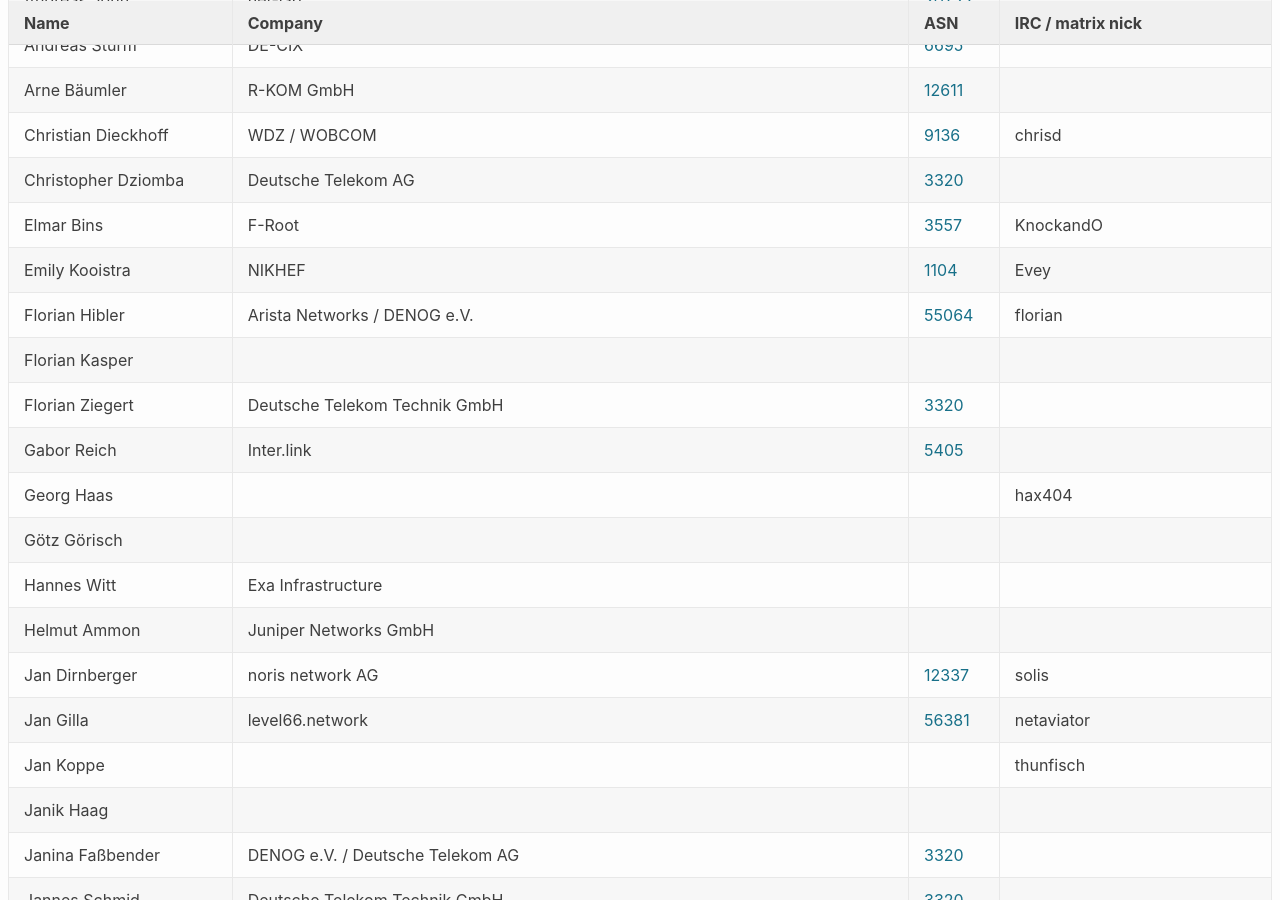
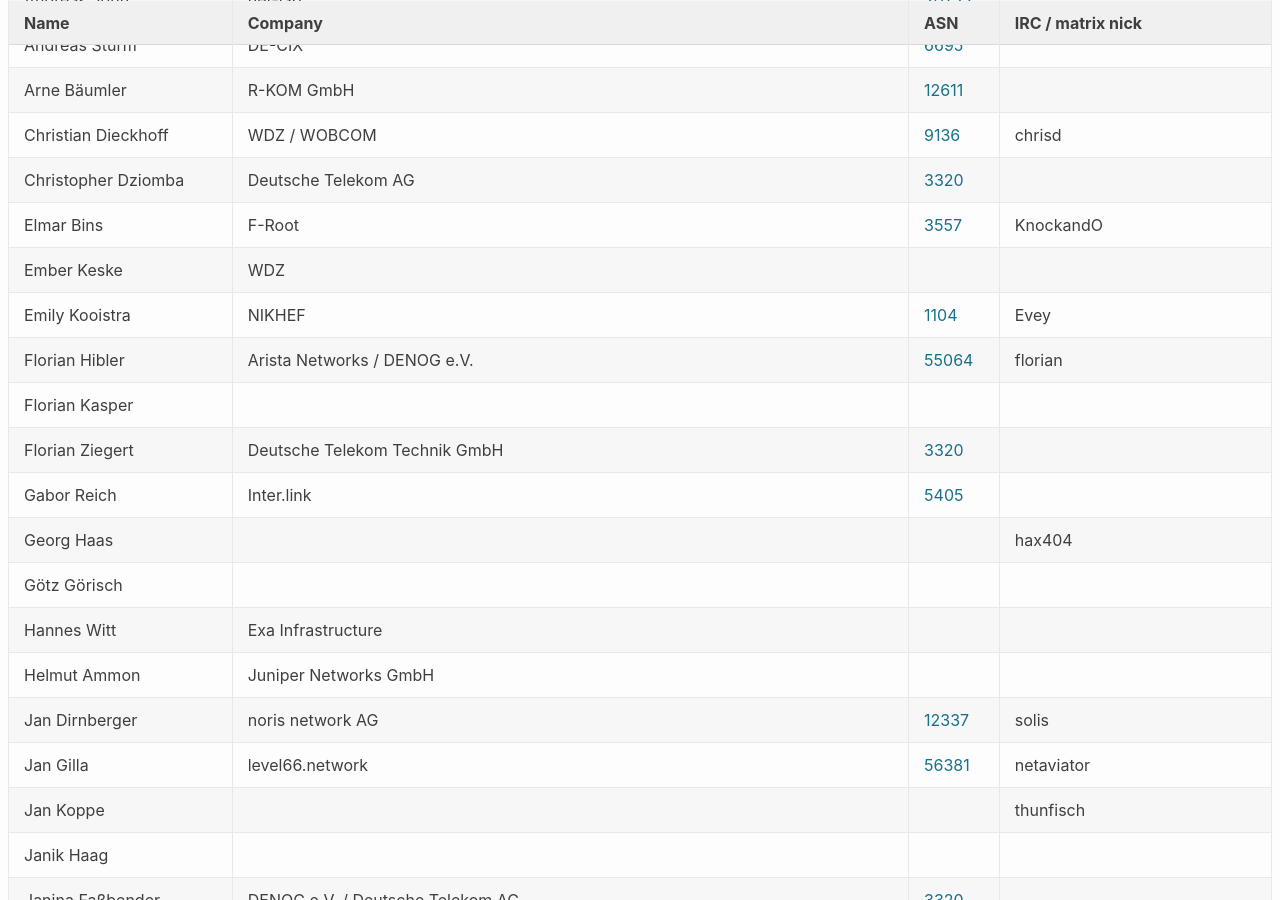
Before and after one commit to denog/pretix-attendeelist, a Jekyll site: the page built from denog17/index.markdown, in a window 1280 px wide and 900 px high, scrolled down 424 px. Built offline with Jekyll 4.4.1, drawn with Linux system fonts in a browser that asks for light colours.

Commit message:
Latest data: Mon May 19 20:32:04 UTC 2025

```diff
--- a/_data/attendees_denog17_onsite.json
+++ b/_data/attendees_denog17_onsite.json
@@ -64,6 +64,12 @@
     "company": "F-Root",
     "irc": "KnockandO",
     "asn": "3557"
+  },
+  {
+    "name": "Ember Keske",
+    "company": "WDZ",
+    "irc": null,
+    "asn": null
   },
   {
     "name": "Emily Kooistra",
```
